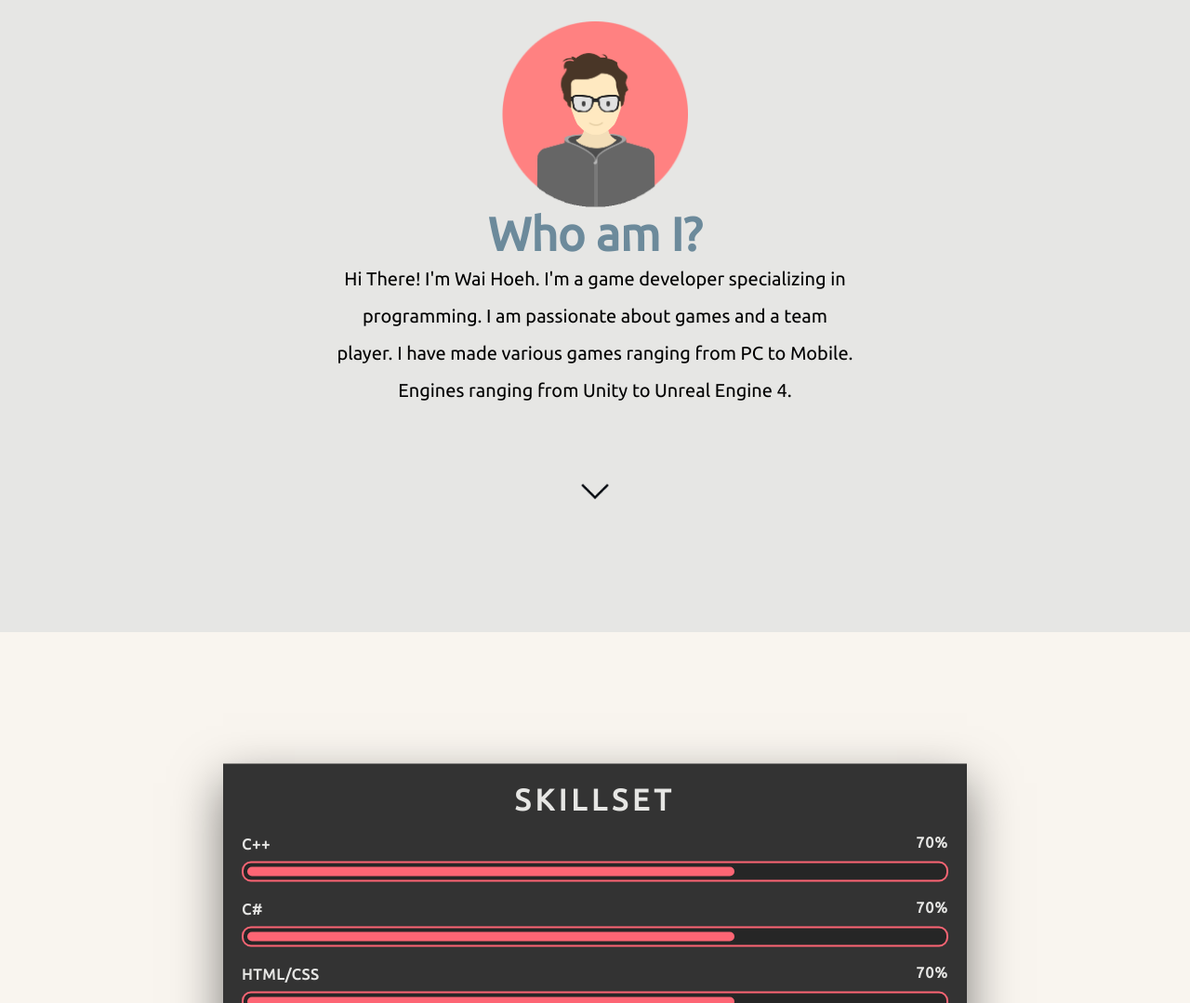
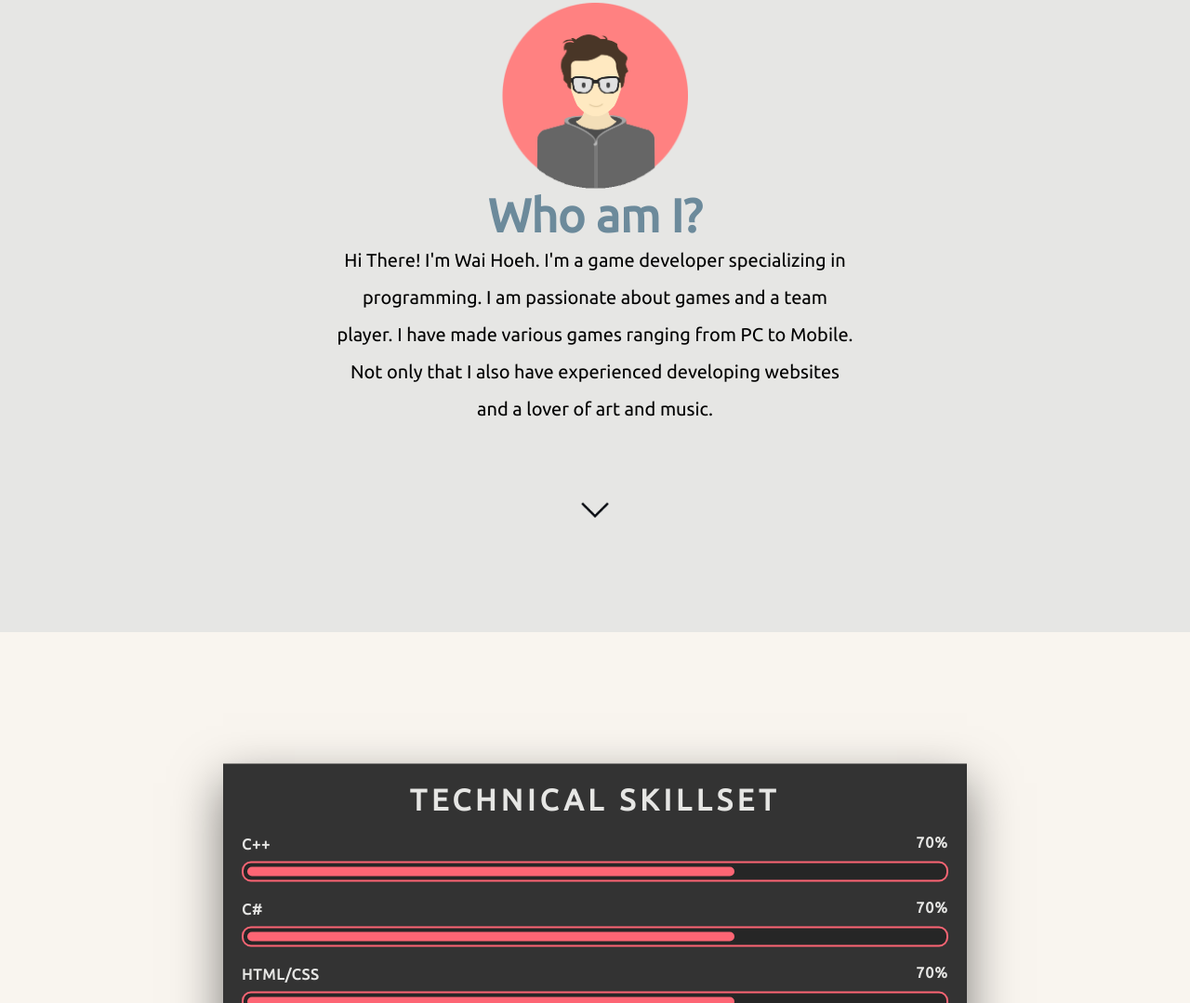
Before and after one commit to waihoeh97/waihoeh97.github.io, a plain HTML site: page about.html in a window 1280 px wide. Shown: the part 920-1999 px from the top of the page at 93% size. Drawn offline with Linux system fonts and the light colour scheme.

Commit message:
Update about.html

```diff
--- a/about.html
+++ b/about.html
@@ -46,7 +46,7 @@
                 <img src="img/avatar.png" class="about_me_img">
                 <h2>Who am I?</h2>
                 <p>
-                    Hi There! I'm Wai Hoeh. I'm a game developer specializing in programming. I am passionate about games and a team player. I have made various games ranging from PC to Mobile. Engines ranging from Unity to Unreal Engine 4.
+                    Hi There! I'm Wai Hoeh. I'm a game developer specializing in programming. I am passionate about games and a team player. I have made various games ranging from PC to Mobile. Not only that I also have experienced developing websites and a lover of art and music.
                 </p>
                 <a href="#section3"><img src="img/arrow_black.png" style="width:30px; margin-top:10%"></a>
             </div>
@@ -54,7 +54,7 @@
 
         <div class="skill_container_outer" id="section3">
             <div class="skill_container_inner">
-                <h1>Skillset</h1>
+                <h1>Technical Skillset</h1>
                 <div class="skillbox">
                     <!-- C++ -->
                     <p>C++</p>
```
